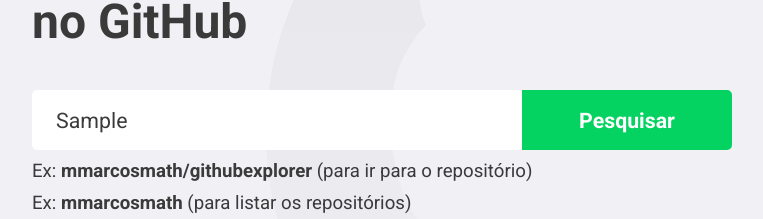
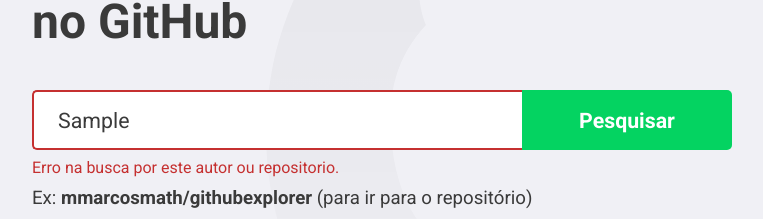
Before and after one commit to mmarcosmath/githubexplorer, a React (Create React App) app: page / in a window 1280 px wide. Both pictures are taken after typing "Sample" into the empty fields and a click on the button "Pesquisar". Shown: the part 179-398 px from the top of the page, without its empty margins (148-911 px from the left). Built offline with nearby package versions, Linux system fonts and the light colour scheme; no server answers; the HTML template or start-up script is replaced by a standard one.

Commit message:
error handling

```diff
--- a/src/pages/Dashboard/index.tsx
+++ b/src/pages/Dashboard/index.tsx
@@ -1,6 +1,6 @@
 import React, { useState, FormEvent } from "react";
 import logoImg from "../../assets/logo.svg";
-import { Title, Form, Logo, Repositories, Example } from "./styles";
+import { Title, Form, Logo, Repositories, Example, Error } from "./styles";
 import { FiChevronRight } from "react-icons/fi";
 
 import api from "../../services/api";
@@ -18,30 +18,42 @@
 const Dashboard: React.FC = () => {
   const [newSearch, setNewSearch] = useState("");
   const [repositories, setRepositories] = useState<Repository[]>([]);
-
+  const [inputError, setInputError] = useState("");
   async function handleAddRepository(
     event: FormEvent<HTMLFormElement>
   ): Promise<void> {
     event.preventDefault();
 
+    if (!newSearch) {
+      setInputError("Digite algo para pesquisar.");
+      return;
+    }
+
+    try {
       if (newSearch.includes("/")) {
         const response = await api.get<Repository>(`repos/${newSearch}`);
         const repository = response.data;
         setRepositories([repository]);
         console.log(repositories);
       } else {
-      const response = await api.get<Repository[]>(`users/${newSearch}/repos`);
+        const response = await api.get<Repository[]>(
+          `users/${newSearch}/repos`
+        );
         const repository = response.data;
         setRepositories([...repository]);
         console.log(repositories);
       }
       setNewSearch("");
+      setInputError("");
+    } catch (Err) {
+      setInputError("Erro na busca por este autor ou repositorio.");
+    }
   }
   return (
     <>
       <Logo src={logoImg} alt="GitHub Explorer"></Logo>
       <Title>Explore repositórios no GitHub</Title>
-      <Form onSubmit={handleAddRepository}>
+      <Form hasError={!!inputError} onSubmit={handleAddRepository}>
         <input
           value={newSearch}
           onChange={(e) => setNewSearch(e.target.value)}
@@ -49,6 +61,7 @@
         />
         <button type="submit">Pesquisar</button>
       </Form>
+      {inputError && <Error>{inputError}</Error>}
       <Example>
         Ex: <strong>mmarcosmath/githubexplorer</strong> (para ir para o
         repositório)
--- a/src/pages/Dashboard/styles.ts
+++ b/src/pages/Dashboard/styles.ts
@@ -1,4 +1,4 @@
-import styled from "styled-components";
+import styled, {css} from "styled-components";
 import { shade } from "polished";
 
 export const Title = styled.h1`
@@ -16,11 +16,21 @@
   margin-top: 10px;
 `;
 
+export const Error = styled.span`
+display: block;
+color: #c53030;
+margin-top: 8px;
+`;
 export const Logo = styled.img`
   max-width: 250px;
 `;
 
-export const Form = styled.form`
+
+interface FormProps{
+  hasError: boolean;
+}
+
+export const Form = styled.form<FormProps>`
   display: flex;
   margin-top: 40px;
   max-width: 700px;
@@ -36,6 +46,12 @@
     border: 0;
     border-radius: 5px 0 0 5px;
     color: #3a3a3a;
+    border: 2px solid #fff;
+    border-right: 0;
+
+    ${(props) => props.hasError && css`
+      border-color: #c53030;
+    `}
     &::placeholder {
       color: #a8a8b3;
     }
```
Lines whose indentation alone changed are shown as unchanged.
